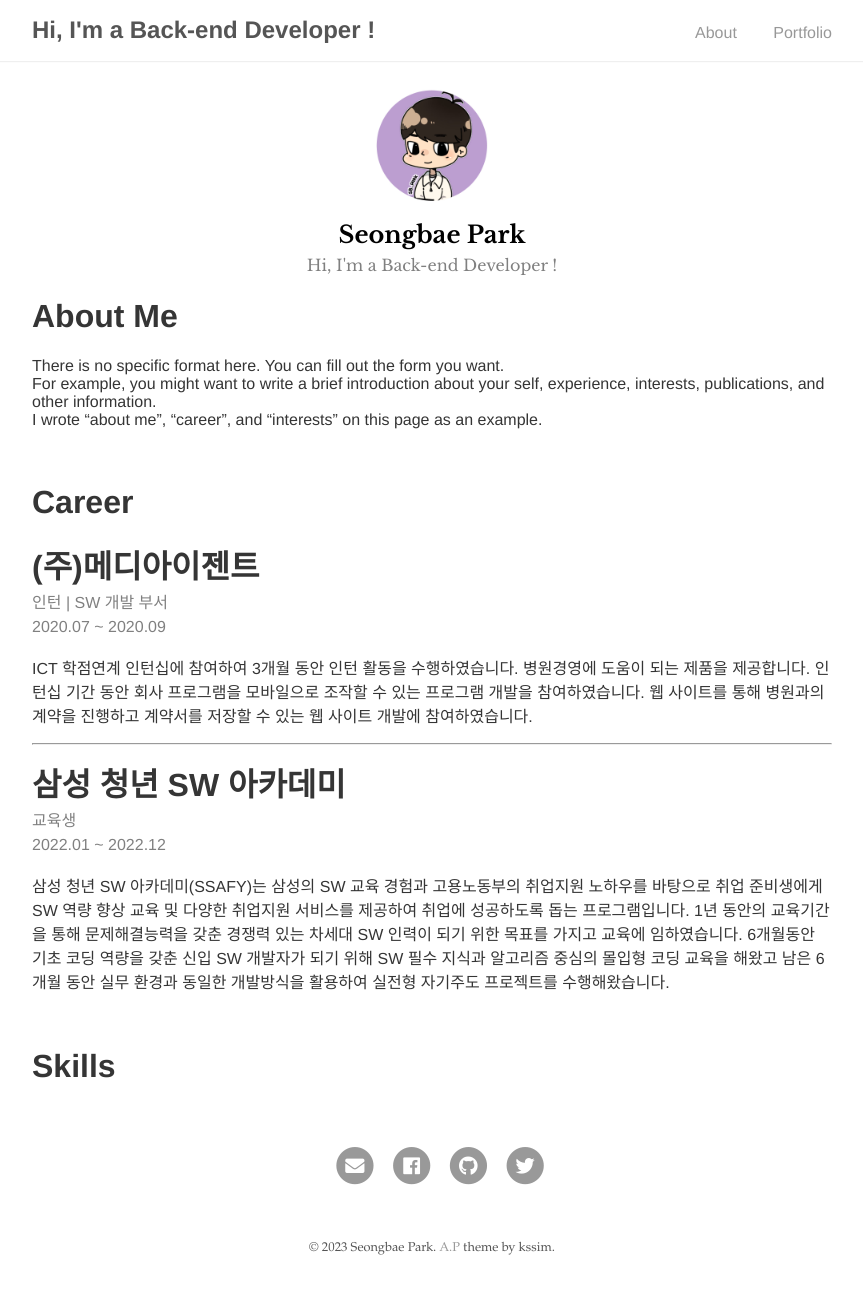
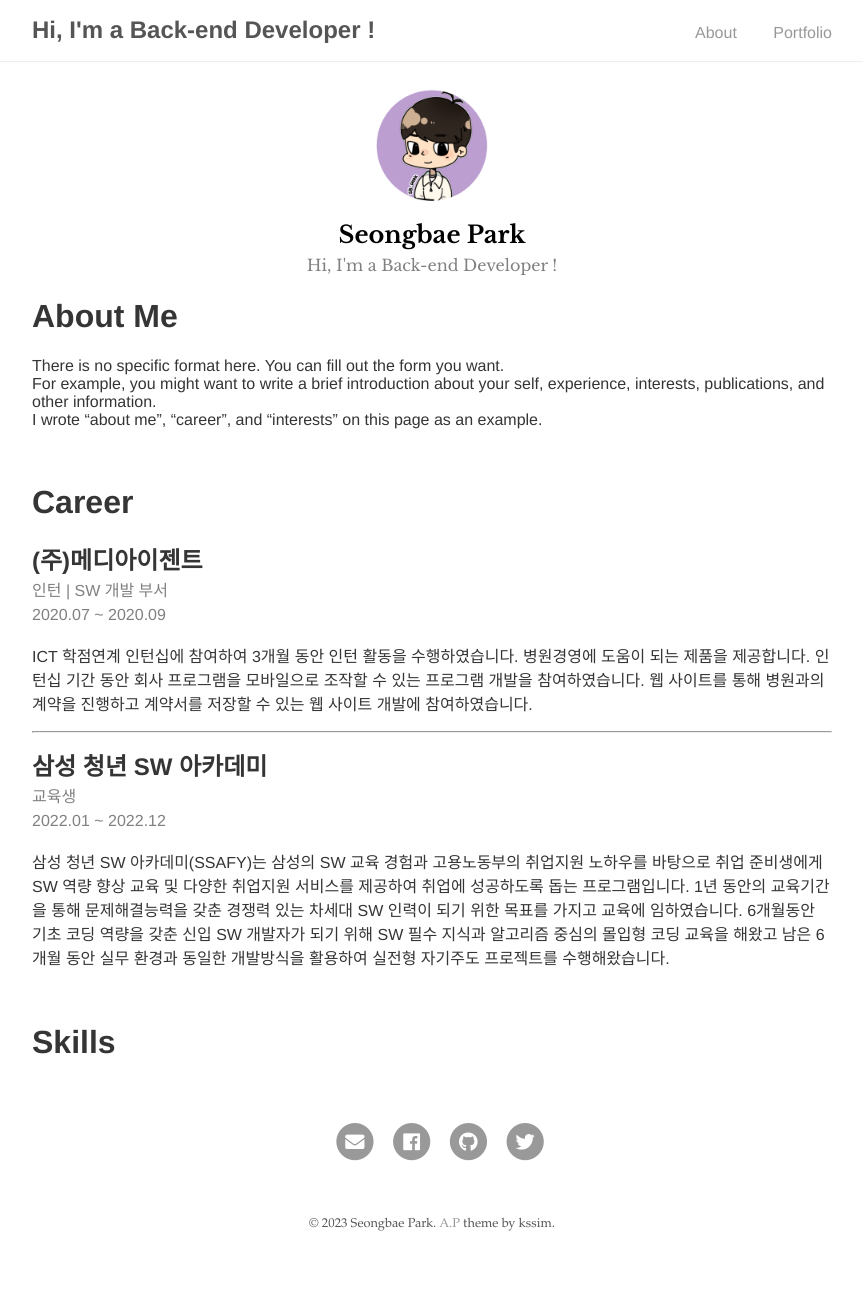
Before and after one commit to Sungbae95/Sungbae95.github.io, a Jekyll site: the page built from index.md, in a window 1280 px wide. Shown: the whole page, without its empty margins (208-1071 px from the left). Built offline with Jekyll 4.4.1, drawn with Linux system fonts in a browser that asks for light colours; our own code applies the rules of GitHub Pages for plain Markdown files; after the commit the page ends 1267 px from its top, so only the background shows below that.

Commit message:
Update index.md

```diff
--- a/index.md
+++ b/index.md
@@ -11,7 +11,7 @@
 
 # Career
 
-<span style="font-size:200%"> <b>(주)메디아이젠트</b> </span> <br/>
+<span style="font-size:150%"> <b>(주)메디아이젠트</b> </span> <br/>
 <span style="color:gray"> 인턴 | SW 개발 부서 <br/> 2020.07 ~ 2020.09 </span>
 
   ICT 학점연계 인턴십에 참여하여 3개월 동안 인턴 활동을 수행하였습니다.
@@ -25,7 +25,7 @@
 
 
 
-<span style="font-size:200%"> <b>삼성 청년 SW 아카데미</b> </span> <br/>
+<span style="font-size:150%"> <b>삼성 청년 SW 아카데미</b> </span> <br/>
 <span style="color:gray"> 교육생 <br/> 2022.01 ~ 2022.12  </span>
 
   삼성 청년 SW 아카데미(SSAFY)는 삼성의 SW 교육 경험과 고용노동부의 취업지원 노하우를 바탕으로
```
